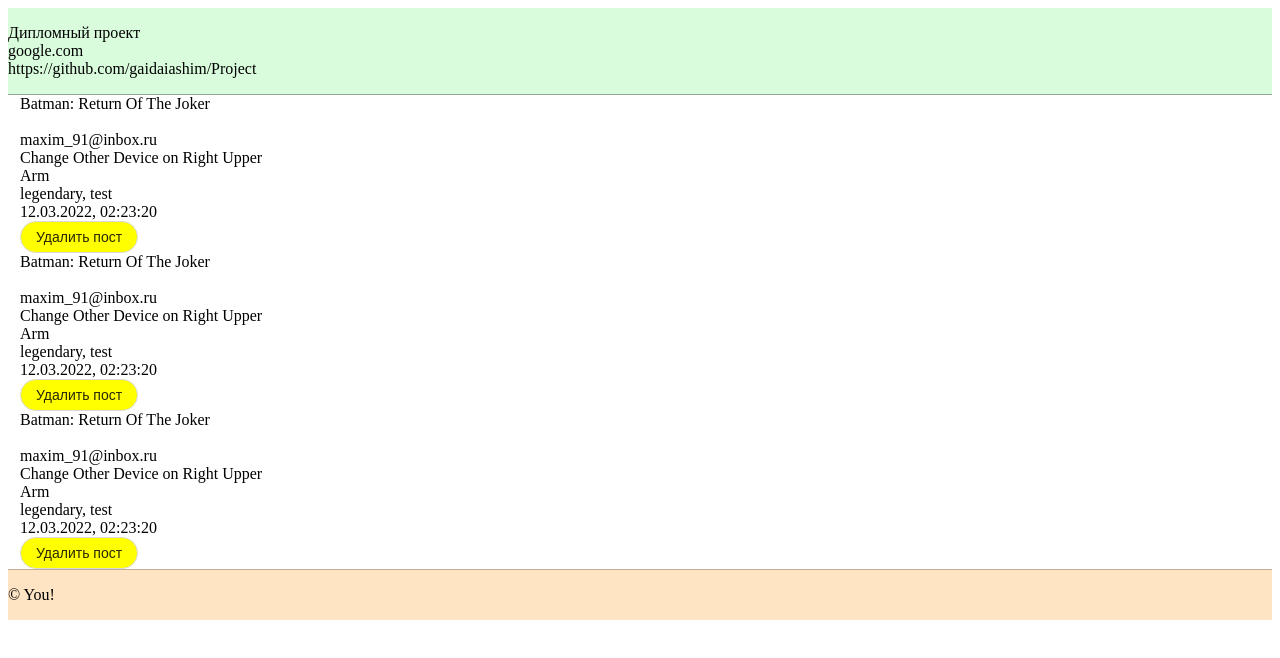
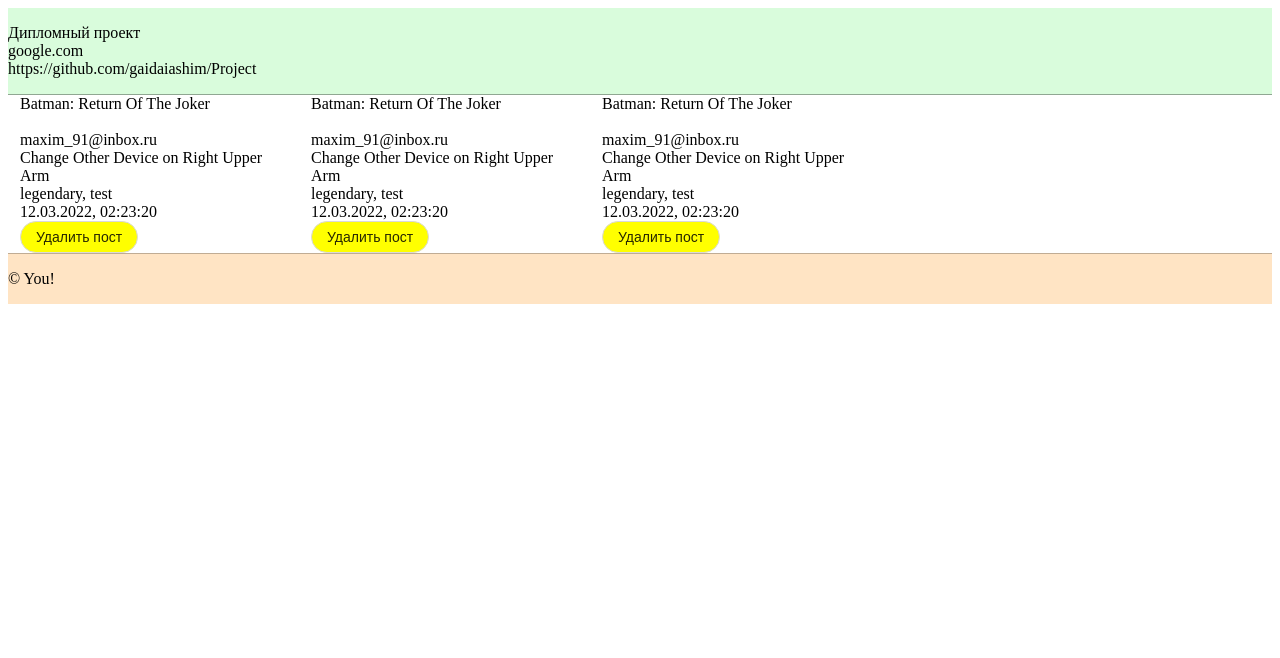
Before and after one commit to gaidaiashim/Project, a React app: page / in a window 1280 px wide. Shown: the top 658 px of the page. Built offline with nearby package versions, Linux system fonts and the light colour scheme.

Commit message:
Поправлено отображение постов на странице

```diff
--- a/src/components/Body/index.css
+++ b/src/components/Body/index.css
@@ -0,0 +1,3 @@
+.main {
+    display: flex;
+}
--- a/src/components/Card/index.css
+++ b/src/components/Card/index.css
@@ -5,4 +5,4 @@
     padding-left: 12px;
     padding-right: 12px;
     max-width: 33.33333333%;
-}
+    }
```
